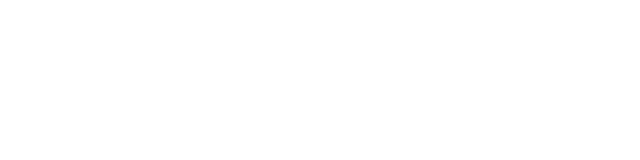
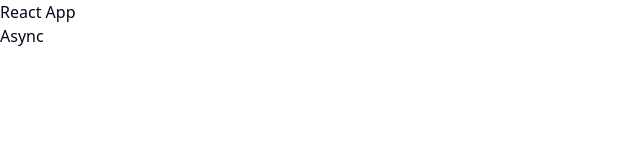
Before and after one commit to taakashifukada/ReactPlayGround, a React (Create React App) app in the folder app/react-app/: page /async in a window 1280 px wide. Before the commit this address had no page. Shown: the top 160 px of the page, without its empty margins (0-640 px from the left). Built offline with nearby package versions, Linux system fonts and the light colour scheme.

Commit message:
test async/await

```diff
--- a/app/react-app/src/App.tsx
+++ b/app/react-app/src/App.tsx
@@ -5,6 +5,7 @@
 import About from './components/About';
 import Login from './components/Login';
 import Form from './components/Form';
+import Async from './components/Async';
 
 
 function App() {
@@ -23,6 +24,7 @@
           <Route path="/about" element={<About />} />
           <Route path="/login" element={<Login />} />
           <Route path="/form" element={<Form />} />
+          <Route path="/async" element={<Async />}/>
         </Route>
       </Routes>
     </Router>
--- /dev/null
+++ b/app/react-app/src/components/Async.tsx
@@ -0,0 +1,27 @@
+import { delay } from "../lib/delay"
+
+const Async = () => {
+    console.log("5")
+    wrap2()
+    console.log("6") // delay()を待つことができない
+
+    return(
+        <>
+            <p>Async</p>
+        </>
+    )
+}
+
+async function wrap1() {
+    console.log("1")
+    await delay(1000)
+    console.log("2")
+}
+
+async function wrap2() {
+    console.log("3")
+    await wrap1()
+    console.log("4") // これがdelayを待つにはwrap1()をawaitする必要がある
+}
+
+export default Async
--- a/app/react-app/src/components/Home.tsx
+++ b/app/react-app/src/components/Home.tsx
@@ -5,6 +5,7 @@
     <div>
       <div>Home</div>
       <Link to='/about'>About</Link>
+      <Link to='/async'>Async</Link>
     </div>
   )
 }
--- /dev/null
+++ b/app/react-app/src/lib/delay.ts
@@ -0,0 +1,5 @@
+import { resolve } from "path";
+
+export function delay(ms: number): Promise<void> {
+    return new Promise<void>(resolve => setTimeout(resolve, ms));
+}
```
